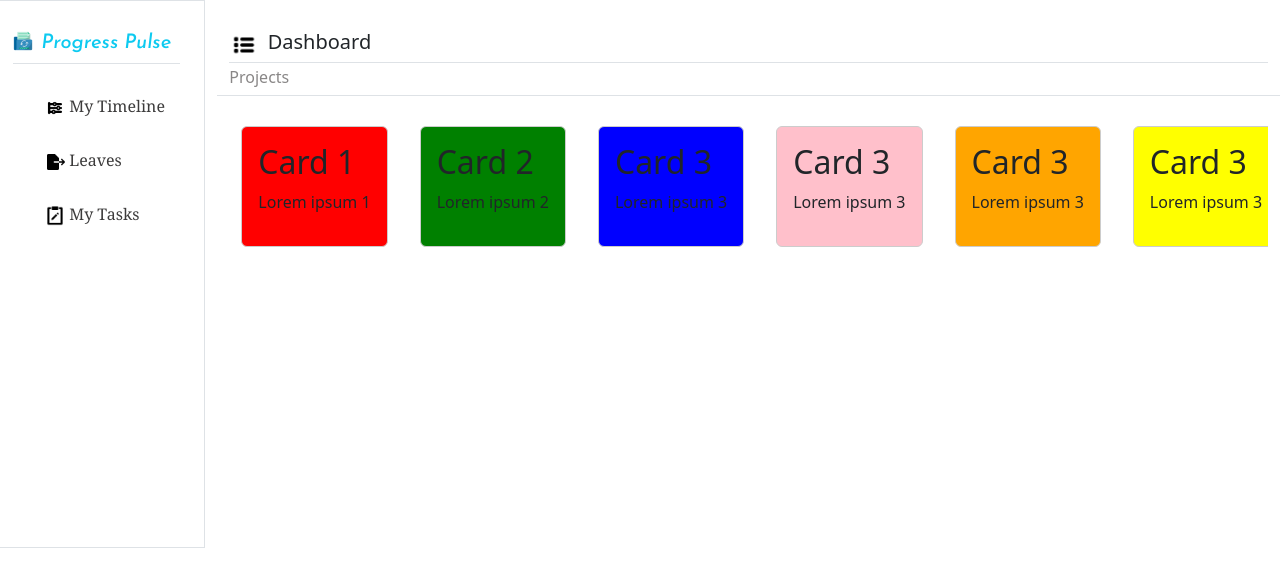
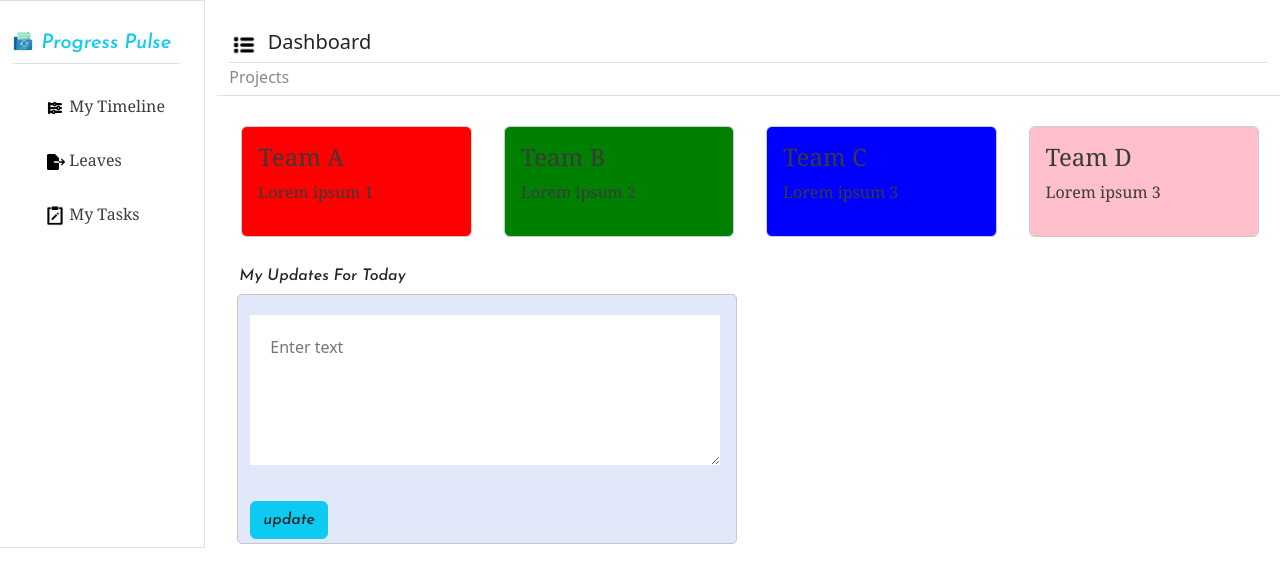
Before and after one commit to ranupl/progressPulse, a React (Create React App) app in the folder client/: page / in a window 1280 px wide. Shown: the top 586 px of the page. Built offline with nearby package versions, Linux system fonts and the light colour scheme.

Commit message:
update component created

```diff
--- a/client/src/Card.js
+++ b/client/src/Card.js
@@ -4,7 +4,7 @@ function Card({ title, content, cardStyle }) {
   return (
     <div className="container">
     <div className="card" style={cardStyle}>
-      <h2>{title}</h2>
+      <h4>{title}</h4>
       <p>{content}</p>
     </div>
     </div>
--- a/client/src/EmployeeDashboard.js
+++ b/client/src/EmployeeDashboard.js
@@ -1,52 +1,30 @@
 import React from "react";
-import { NavLink } from 'react-router-dom';
 import CardList from './CardList';
+import Navbar from "./Navbar";
+import Update from "./Update";
 
 const EmployeeDashboard = () => {
 
     const data = [
-      { title: 'Card 1', content: 'Lorem ipsum 1' , color: 'red'},
-      { title: 'Card 2', content: 'Lorem ipsum 2' , color: 'green'},
-      { title: 'Card 3', content: 'Lorem ipsum 3' , color: 'blue'},
-      { title: 'Card 3', content: 'Lorem ipsum 3' , color: 'pink'},
-      { title: 'Card 3', content: 'Lorem ipsum 3' , color: 'orange'},
-      { title: 'Card 3', content: 'Lorem ipsum 3' , color: 'yellow'},
-      { title: 'Card 3', content: 'Lorem ipsum 3' , color: 'green'},
-      { title: 'Card 3', content: 'Lorem ipsum 3' , color: 'white'},
-      { title: 'Card 3', content: 'Lorem ipsum 3' , color: 'pink'},
-      { title: 'Card 3', content: 'Lorem ipsum 3' , color: 'blue'},
-      { title: 'Card 3', content: 'Lorem ipsum 3' , color: 'yellow'},
-      { title: 'Card 3', content: 'Lorem ipsum 3' , color: 'red'},
-      { title: 'Card 3', content: 'Lorem ipsum 3' , color: 'orange'},
+        { title: 'Team A', content: 'Lorem ipsum 1', color: 'red' },
+        { title: 'Team B', content: 'Lorem ipsum 2', color: 'green' },
+        { title: 'Team C', content: 'Lorem ipsum 3', color: 'blue' },
+        { title: 'Team D', content: 'Lorem ipsum 3', color: 'pink' },
+        { title: 'Team E', content: 'Lorem ipsum 3', color: 'orange' },
+        { title: 'Team F', content: 'Lorem ipsum 3', color: 'yellow' },
+        { title: 'Team G', content: 'Lorem ipsum 3', color: 'green' },
+        { title: 'Team H', content: 'Lorem ipsum 3', color: 'white' },
+        { title: 'Team I', content: 'Lorem ipsum 3', color: 'pink' },
+        { title: 'Team J', content: 'Lorem ipsum 3', color: 'blue' },
+        { title: 'Team K', content: 'Lorem ipsum 3', color: 'yellow' },
+        { title: 'Team L', content: 'Lorem ipsum 3', color: 'red' },
+        { title: 'Team M', content: 'Lorem ipsum 3', color: 'orange' },
     ];
 
     return (
         <>
             <div className="row">
-                <div className="col-2 border">
-                    <div className='container'>
-                        <div className='d-flex mg-top border-bottom'>
-                            <img src="/images/logo.png" alt='logo' className='logoDashboard' />&nbsp;&nbsp;
-                            <h5 className='text-info font-family'>Progress Pulse</h5>
-                        </div>
-                    </div>
-                    <div className="container">
-                        <nav>
-                            <ul>
-                                <li>
-                                    <NavLink to="/myTimeline" className="navlink"><img src="/images/timeline.png" alt="" className="text-dark" width="20px" height="20px" />&nbsp;My Timeline</NavLink>
-                                </li>
-                                <li>
-                                    <NavLink to="/leaves" className="navlink"><img src="/images/leave.png" alt="" className="text-dark" width="20px" height="20px" />&nbsp;Leaves</NavLink>
-                                </li>
-                                <li>
-                                    <NavLink to="/myTasks" className="navlink pd-btm"><img src="/images/task.png" alt="" className="text-dark" width="20px" height="20px" />&nbsp;My Tasks</NavLink>
-                                </li>
-                                <li className="pd-btm"></li>
-                            </ul>
-                        </nav>
-                    </div>
-                </div>
+                <Navbar />
                 <div className="col-10">
                     <div className="container">
                         <div className='d-flex mg-top border-bottom'>
@@ -61,9 +39,13 @@ const EmployeeDashboard = () => {
                     </div>
                     <div className="container mg-top">
                         <div className="d-flex">
-                            <CardList data={data}/>
+                            <CardList data={data} />
                         </div>
                     </div>
+                    <div className="container">
+                        <h6 className="mg-top font-family mg-left">My Updates For Today</h6>
+                    </div>
+                    <Update />
                 </div>
             </div>
         </>
--- /dev/null
+++ b/client/src/Navbar.js
@@ -0,0 +1,35 @@
+import React from "react";
+import { NavLink } from 'react-router-dom';
+
+const Navbar = () => {
+    return (
+        <>
+            <div className="col-2 border">
+                <div className='container'>
+                    <div className='d-flex mg-top border-bottom'>
+                        <img src="/images/logo.png" alt='logo' className='logoDashboard' />&nbsp;&nbsp;
+                        <h5 className='text-info font-family'>Progress Pulse</h5>
+                    </div>
+                </div>
+                <div className="container">
+                    <nav>
+                        <ul>
+                            <li>
+                                <NavLink to="/myTimeline" className="navlink"><img src="/images/timeline.png" alt="" className="text-dark" width="20px" height="20px" />&nbsp;My Timeline</NavLink>
+                            </li>
+                            <li>
+                                <NavLink to="/leaves" className="navlink"><img src="/images/leave.png" alt="" className="text-dark" width="20px" height="20px" />&nbsp;Leaves</NavLink>
+                            </li>
+                            <li>
+                                <NavLink to="/myTasks" className="navlink pd-btm"><img src="/images/task.png" alt="" className="text-dark" width="20px" height="20px" />&nbsp;My Tasks</NavLink>
+                            </li>
+                            <li className="pd-btm"></li>
+                        </ul>
+                    </nav>
+                </div>
+            </div>
+        </>
+    )
+}
+
+export default Navbar;
--- /dev/null
+++ b/client/src/Update.js
@@ -0,0 +1,20 @@
+import React from "react";
+
+const Update = () => {
+    return (
+        <>
+            <div className="container">
+                <div className="row">
+                    <div className="update-box">
+                        <textarea class="borderless-textarea" placeholder="Enter text"></textarea>
+                        <div className="d-flex justify-content-between float-right">
+                            <button className="btn btn-info mg-top font-family float-right text-dark">update</button>
+                        </div>
+                    </div>
+                </div>
+            </div>
+        </>
+    )
+}
+
+export default Update;
--- a/client/src/index.css
+++ b/client/src/index.css
@@ -12,6 +12,9 @@
 
 .mg-top {
     margin-top: 30px;
+}
+.mg-left{
+    margin-left: 10px;
 }
 
 .homeImg {
@@ -75,7 +78,32 @@
     border: 1px solid #ccc;
     padding: 16px;
     margin-right: 8px;
+    cursor: pointer;
+    color: rgb(58, 58, 58);
+    font-family: Cambria, Cochin, Georgia, Times, 'Times New Roman', serif;
+    width: 18vw;
   }
+
+  .update-box {
+    width: 500px;
+    height: 250px;
+    margin-left: 20px;
+    /* margin-top: 20px; */
+    border: 1px solid rgb(198, 197, 197);
+    border-radius: 5px;
+    background-color: rgb(224, 232, 250);
+  }
+
+  .borderless-textarea{
+    border: none;
+    width: 470px;
+    height: 150px;
+    padding: 20px;
+    outline: none;
+    margin-top: 20px;
+  }
+
+
 
 @media (max-width: 767px) {
     .para-font{
```
